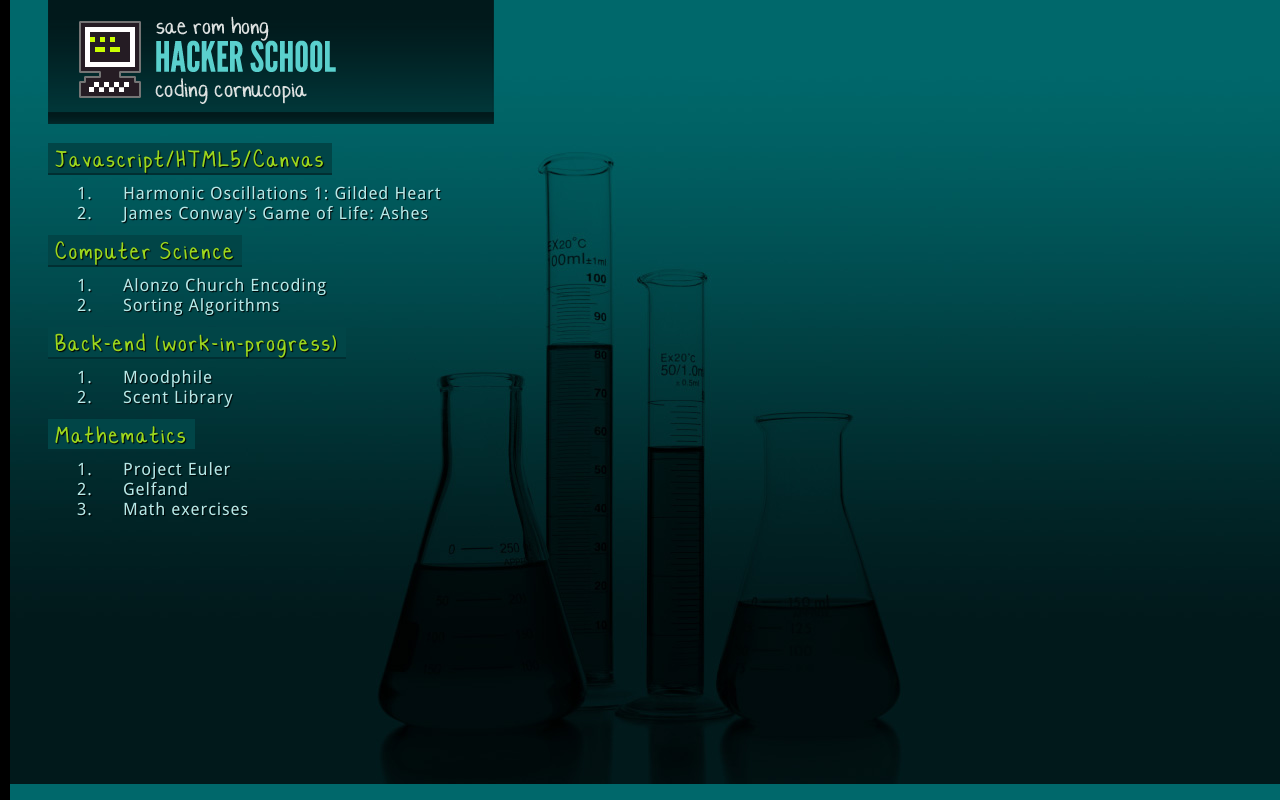
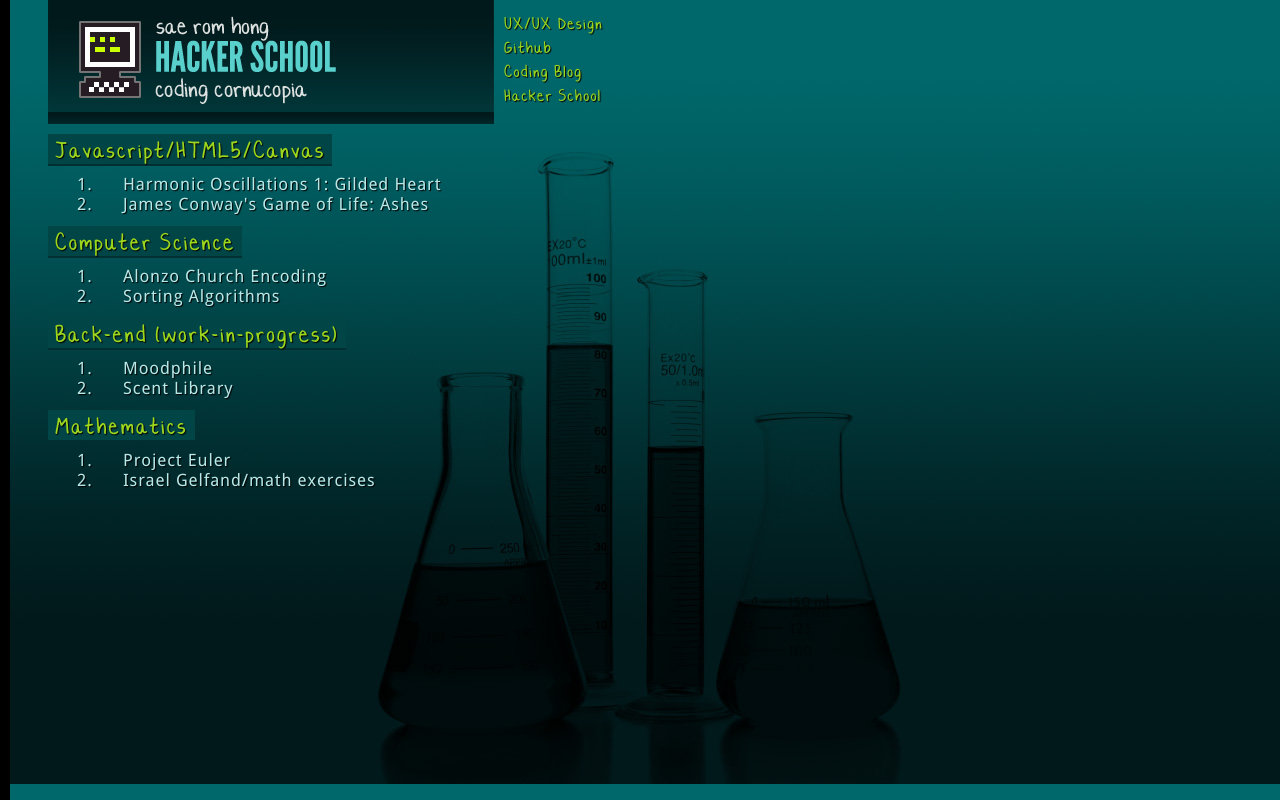
Before and after one commit to syntacticsugar/Hacker_School_Coding_Portfolio, a plain HTML site: page index.html in a window 1280 px wide. Drawn offline with Linux system fonts and the light colour scheme; a web font is replaced by a local one.

Commit message:
push before Hack and Tell presentation

```diff
--- a/codeislove.json
+++ b/codeislove.json
@@ -64,20 +64,13 @@
       , "links": {
           "source": "#"
         , "page": "https://github.com/syntacticsugar/project_euler"
-        , "pic": "img/ss_project_euler.gif"
+        , "pic": ""
         }
       }
-    , { "title": "Gelfand"
+    , { "title": "Israel Gelfand/math exercises"
       , "links": {
-          "source": "http://github.com/1.js"
-        , "page": "http://io.io/1.html"
-        , "pic": "img/carrot.png"
-        }
-      }
-    , { "title": "Math exercises"
-      , "links": {
-          "source": "http://github.com/1.js"
-        , "page": "http://io.io/1.html"
+          "source": ""
+        , "page": ""
         , "pic": "img/carrot.png"
         }
       }
--- a/css/styles.css
+++ b/css/styles.css
@@ -110,7 +110,9 @@ body {
   background-color: #000;
   color: #ea5be1;
 }
+
 h1 {
+  float:left;
   background-image: url("../img/logo.png");
   cursor: pointer;
   repeat: no-repeat;
@@ -124,11 +126,37 @@ h1 {
   overflow: hidden;
 }
 
-h1:hover{
+h1:hover {
   background-color: #000;
 }
 
+.portfolio-links ul {
+  float:left;
+  margin-left: -40px;
+  margin-top: 10px;
+}
+
+.portfolio-links ul li, .portfolio-links a {
+  display: block;
+  font-family: 'lauren_c._brownregular';
+  font-weight: 100;
+  color: #9cd71d;  /* neon green */
+  font-size: 22px;
+  line-height: 24px;
+
+  text-shadow: 1px 1px 1px #000;
+  letter-spacing: 0.06em;
+
+}
+
+.portfolio-links a:hover {
+  color: #b7f03b; /* brighter green */
+  text-decoration: none;
+  text-shadow: 1px 1px 1px #000;
+}
+
 #projects {
+  clear: both;
   margin-top: 2%;
   margin-left: 5%;
 }
@@ -154,7 +182,7 @@ h1:hover{
   margin: 0;
 }
 
-#projects h2:hover{
+#projects h2:hover {
   background: #012f32;
   color: #b7f03b; /* brighter green */
   border-bottom: 2px solid #000;
@@ -186,6 +214,6 @@ h1:hover{
 .screenshot {
   width: 600px;
   position: absolute;
-  top: 100px;
+  top: 120px;
   left: 45%;
 }
--- a/index.html
+++ b/index.html
@@ -62,7 +62,14 @@
       Sae Rom Hong
       Hacker School projects
     </h1>
-
+    <div class="portfolio-links"><ul>
+        <li><a href="http://romyromy.com/work">UX/UX Design</a></li>
+        <li><a href="https://github.com/syntacticsugar?tab=repositories">Github</a></li>
+        <li><a href="http://syntacticsugar.github.io/">Coding Blog</a></li>
+        <li><a href="http://hackerschool.com">Hacker School</a></li>
+    </ul>
+  </div>
+  <br><br>
 <script id="unicorn" type="text/x-handlebars-template">
   {{#each portfolio}}
     <section class="entry" data-index="{{@index}}">
```
Also changed, not shown: img/ss_merge_sort.gif.
